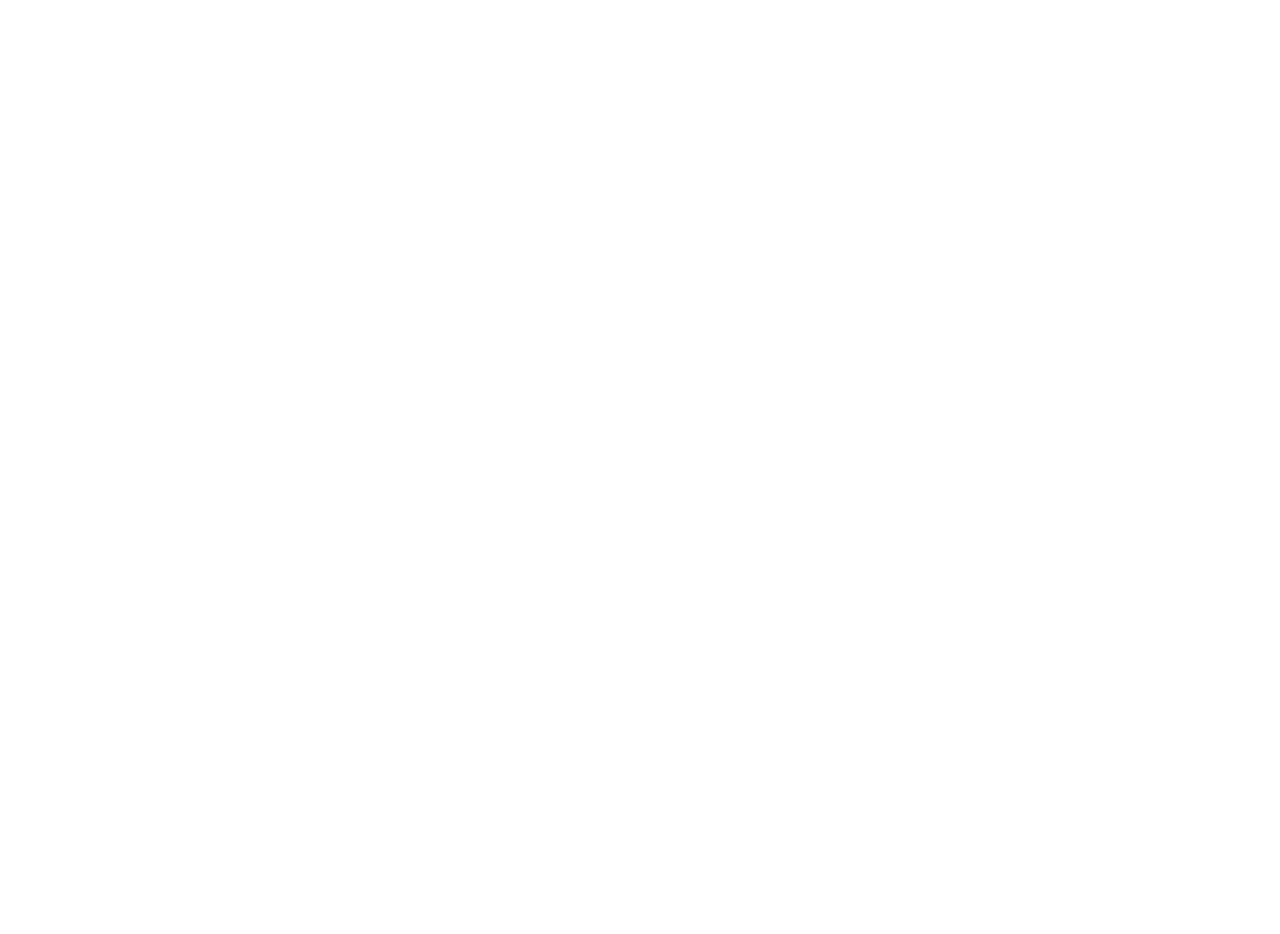
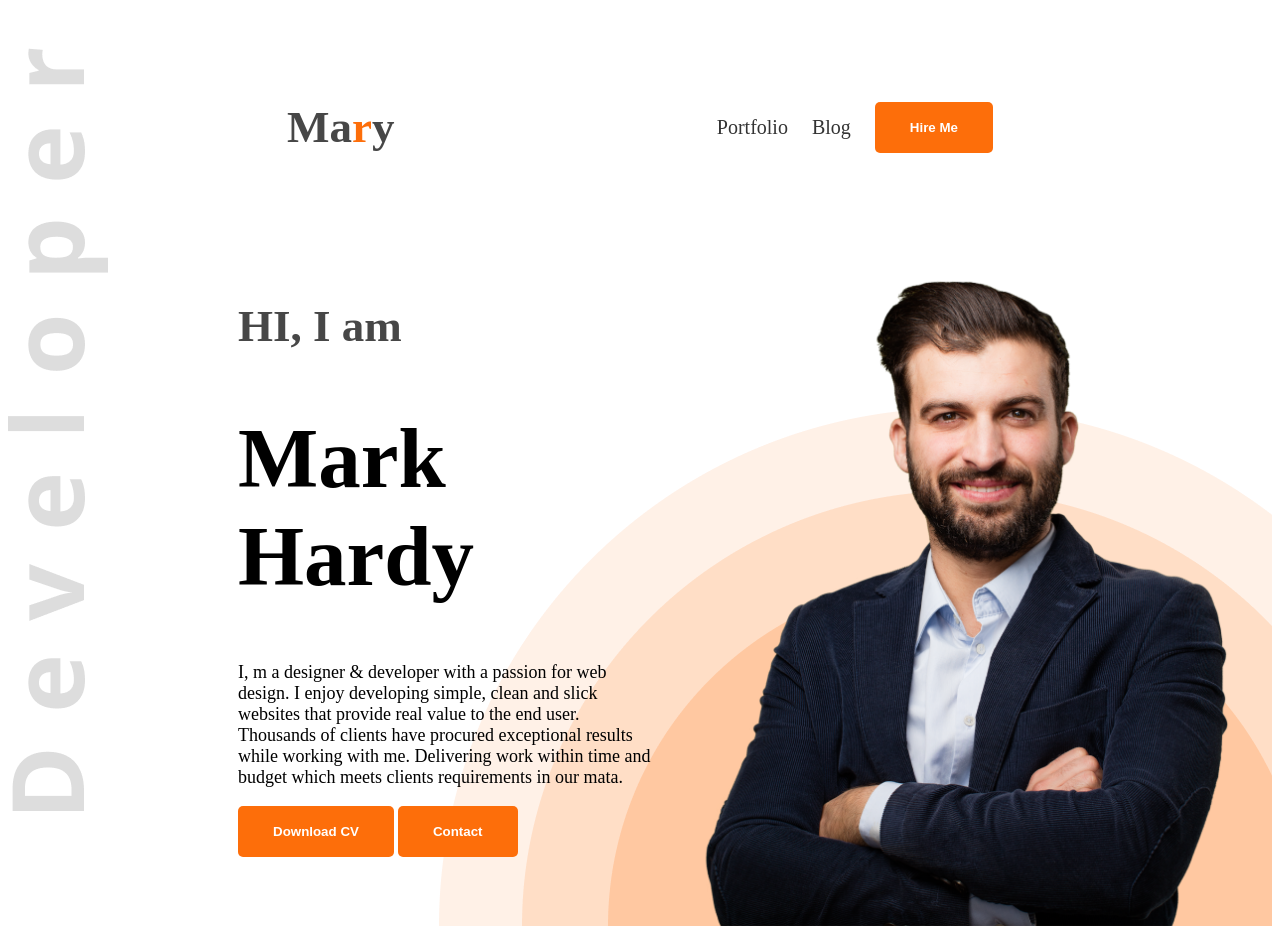
Before and after one commit to Nurmohammed-ux/web-developer-repo, a plain HTML site: page index.html in a window 1280 px wide. Before the commit the page ends 800 px from the top, so only its background shows below. Drawn offline with Linux system fonts and the light colour scheme.

Commit message:
added more html and css code

```diff
--- a/index.html
+++ b/index.html
@@ -1,11 +1,46 @@
 <!DOCTYPE html>
 <html lang="en">
+
 <head>
     <meta charset="UTF-8">
     <meta name="viewport" content="width=device-width, initial-scale=1.0">
     <title>Web Developer Portfolio</title>
+    <link rel="preconnect" href="https://fonts.googleapis.com">
+    <link rel="preconnect" href="https://fonts.gstatic.com" crossorigin>
+    <link href="https://fonts.googleapis.com/css2?family=Open+Sans:ital,wght@0,300..800;1,300..800&display=swap"
+        rel="stylesheet">
+    <link rel="stylesheet" href="style.css">
 </head>
-<body>
 
+<body class=".open-sans-normal">
+    <header>
+        <nav class="navbar">
+          <div class="nav-container">
+              <h1 class="logo">Ma<span class="text-primary">r</span>y</h1>
+            <ul class="nav-links">
+                <li><a href="#">Portfolio</a></li>
+                <li><a href="#">Blog</a></li>
+                <li><a href="#"><button class="btn">Hire Me</button></a></li>
+            </ul>
+          </div>
+        </nav>
+        <div class="banner">
+            <div class="banner-content">
+              <h3 class="greeting">HI, I am </h3>
+              <h1 class="banner-tittle">Mark Hardy</h1>
+              <p class="banner-description">I, m a designer & developer with a passion for web design. I enjoy developing simple, clean and slick websites that provide real value to the end user. Thousands of clients have procured exceptional results while working with me. Delivering work within time and budget which meets clients requirements in our mata.</p>
+               <button class="btn">Download CV</button>
+               <button class="btn">Contact</button>
+            </div>
+            <img src="images/hardy.png" alt="">
+        </div>
+    </header>
+    <main>
+
+    </main>
+    <footer>
+
+    </footer>
 </body>
+
 </html>
--- /dev/null
+++ b/style.css
@@ -0,0 +1,90 @@
+.open-sans-normal {
+  font-family: "Open Sans", sans-serif;
+  font-optical-sizing: auto;
+  font-style: normal;
+  font-variation-settings:
+    "wdth" 100;
+}
+
+/* Shared Style */
+.text-primary {
+   color: #FD6E0A;
+}
+/* .dark2,color: #474747 */
+
+/* Navbar */
+
+.navbar {
+   position: sticky;
+   z-index: 1000;
+}
+.nav-container {
+    display: flex;
+    justify-content: space-between;
+    align-items: center;
+    margin: 48px 247px;
+    padding: 1rem 2rem;
+}
+
+.logo {
+    font-weight: 800;
+    font-size: 45px;
+    color: #474747;
+}
+
+.nav-links {
+    list-style: none;
+    display: flex;
+    align-items: center;
+    gap: 1.5rem;
+    color: #474747;
+}
+
+.nav-links li a {
+    text-decoration: none;
+    color: #333;
+    font-weight: 500;
+    font-size: 20px;
+    transition: color 0.3s ease;
+}
+
+/* Button */
+.btn {
+    display: inline-block;
+    background-color: #FD6E0A;
+    padding: 18px 35px;
+    font-weight: 700;
+    color: white;
+    border: none;
+    border-radius: 5px;
+}
+header {
+    background-image: url(./images/developer.png), url(./images/header_bg.png);
+    background-repeat: no-repeat;
+    background-position: top left, bottom right;
+}
+
+/* Banner Styles */
+.banner {
+    display: flex;
+    justify-content:space-between;
+    margin: 0 35px 0 230px;
+}
+.banner-content {
+    max-width: 580px;
+}
+.greeting {
+    font-size: 45px;
+    font-weight: 600;
+    color: #474747;
+}
+.banner-tittle {
+    font-size: 85px;
+    font-weight: bold;
+}
+.banner-description {
+    font-size: 18px;
+}
+div img {
+    width: 580px;
+}
```
